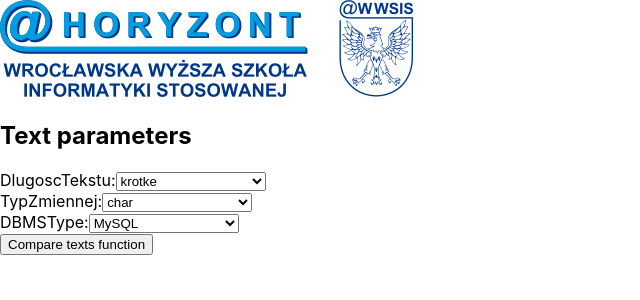
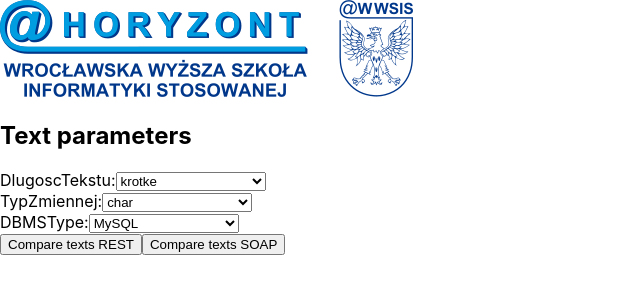
Before and after one commit to Arkadiusz-T/UIReactMasterThesis, a React (Create React App) app in the folder react-frontend/: page / in a window 1280 px wide. Shown: the top 300 px of the page, without its empty margins (0-640 px from the left). Built offline with nearby package versions, Linux system fonts and the light colour scheme.

Commit message:
added implementation of soap post request

```diff
--- a/react-frontend/package.json
+++ b/react-frontend/package.json
@@ -7,6 +7,7 @@
     "@testing-library/jest-dom": "^5.16.5",
     "@testing-library/react": "^13.4.0",
     "@testing-library/user-event": "^13.5.0",
+    "axios": "^1.2.6",
     "nvm": "^0.0.4",
     "react": "^18.2.0",
     "react-dom": "^18.2.0",
--- a/react-frontend/src/App.js
+++ b/react-frontend/src/App.js
@@ -2,6 +2,7 @@ import * as React from 'react';
 import {useState, useRef} from 'react';
 import InfoBar from "./components/InfoBar";
 import ChoseTestParameters from "./components/ChoseTestParameters";
+import axios from 'axios';
 
 function App() {
   const timePreFetch = useRef();
@@ -12,7 +13,7 @@ function App() {
   const [isLoading, setIsLoading] = useState(true);
   const [err, setErr] = useState('');
 
-  const handleClick = async () => {
+  const sendRestRequest = async () => {
     setIsLoading(true);
 
     try {
@@ -48,13 +49,67 @@ function App() {
     }
   };
 
+  const sendSoapRequest = async () => {
+    setIsLoading(true);
+
+    try {
+      var dbmsType = document.getElementById("dbmsSelect").value;
+      var textLength = document.getElementById("dlugoscTekstuSelect").value;
+      var textType = document.getElementById("typZmiennejSelect").value;
+      const url = `http://localhost:8080/ws`;
+      timePreFetch.current = (new Date()).getTime();
+      const xmlEnvelope = `
+      <?xml version="1.0" encoding="utf-8"?>
+      <soap:Envelope xmlns:soap="http://schemas.xmlsoap.org/soap/envelope/"
+                      xmlns:std="http://www.dupa.pl/soapexample"
+      >
+        <soap:Body>
+          <std:getSoapTimes >
+            <textLength>${textLength}</textLength>
+            <textType>${textType}</textType>
+            <czasWyslaniaRequestuZFrontendu>${timePreFetch.current}</czasWyslaniaRequestuZFrontendu>
+            <dbmsType>${dbmsType}</dbmsType>
+          </std:getSoapTimes>
+        </soap:Body>
+      </soap:Envelope>
+    `;
+
+      const response = await axios.post(
+      'https://www.w3schools.com/xml/tempconvert.asmx?wsdl',
+      xmlEnvelope,
+      {
+        headers: {
+          'Content-Type': 'text/xml',
+        },
+      },
+    );
+
+      timePostFetch.current = (new Date()).getTime();
+
+      if (!response.ok) {
+        throw new Error(`Error! status: ${response.status}`);
+      }
+
+      const result = await response.json();
+
+      console.log('result is: ', JSON.stringify(result, null, 4));
+
+      setData(result);
+    } catch (err) {
+      setErr(err.message);
+    } finally {
+      setIsLoading(false);
+    }
+  };
+
    var timeBackToFront = timePostFetch.current - data.czasWystawieniaOdpowiedziDlaFrontendu
 
   return (
     <div className="frontendView">
       <InfoBar />
       <ChoseTestParameters parametersFor="Text parameters" />
-      <button onClick={handleClick}> Compare texts function</button>
+      <button onClick={sendRestRequest}> Compare texts REST</button>
+      <button onClick={sendSoapRequest}> Compare texts SOAP</button>
       {!isLoading && <div>
             <h1>Results</h1>
             <div>
```
Also changed, not shown: 1 other file (tests, documents, lock files or other folders).
